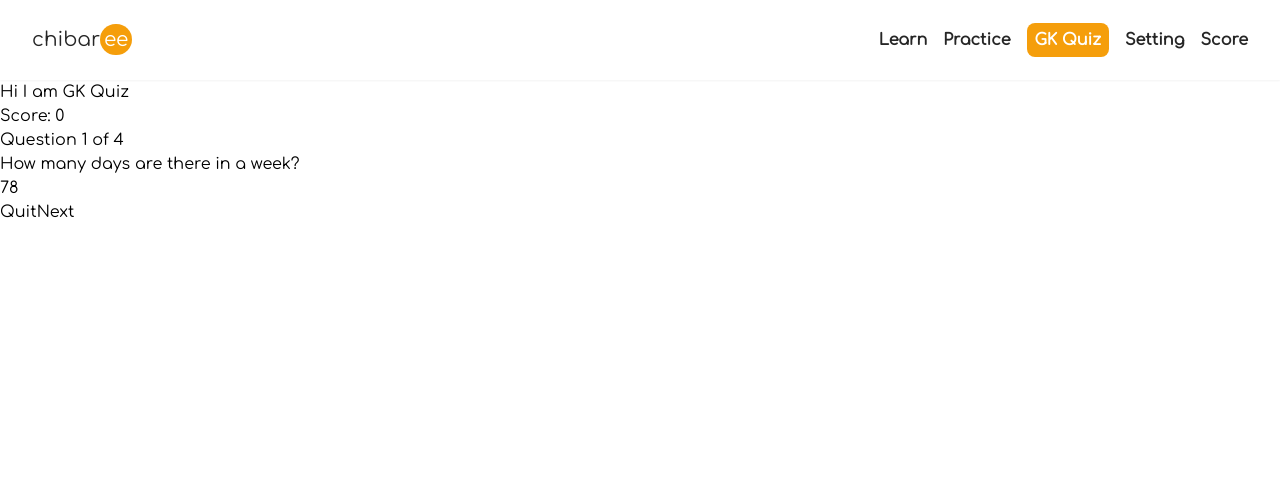
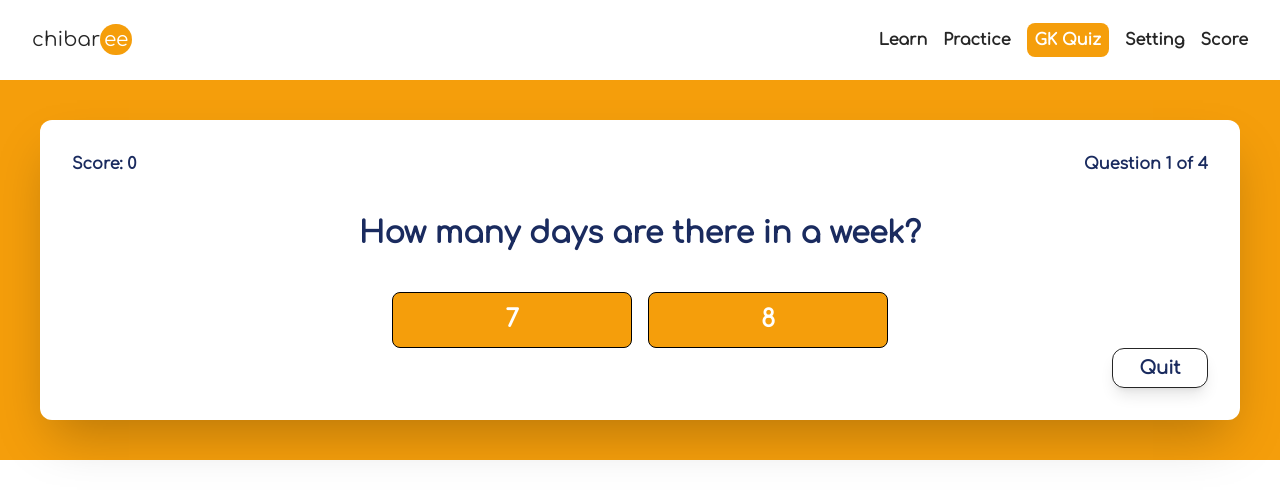
Before and after one commit to HardikGChaudhary/chibree, a React (Create React App) app: page /GKQuiz in a window 1280 px wide. Shown: the top 498 px of the page. Built offline with nearby package versions, Linux system fonts and the light colour scheme.

Commit message:
[Fixed] button background color when its true or false

```diff
--- a/src/App.css
+++ b/src/App.css
@@ -8,3 +8,33 @@ body {
   font-weight: 700;
   border-radius: 8px;
 }
+.button {
+  width: 240px;
+  height: 56px;
+  border: 1px solid black;
+  background-color: #F59E0B;
+  color: white;
+  font-weight: 700;
+  border-radius: 8px;
+  font-size: 24px;
+}
+.trueButton {
+  width: 240px;
+  height: 56px;
+  border: 1px solid black;
+  background-color: #32f50b;
+  color: white;
+  font-weight: 700;
+  border-radius: 8px;
+  font-size: 24px;
+}
+.falseButton {
+  width: 240px;
+  height: 56px;
+  border: 1px solid black;
+  background-color: #f50b32;
+  color: white;
+  font-weight: 700;
+  border-radius: 8px;
+  font-size: 24px;
+}
--- a/src/container/GKQuiz.jsx
+++ b/src/container/GKQuiz.jsx
@@ -5,6 +5,7 @@ import QuizResult from "./quiz/QuizResult";
 
 const GKQuiz = () => {
   const [que, setQue] = useState(0);
+  const [selectedOption, setSelectedOption] = useState(null);
   const handleNextQA = () => {
     const NextQA = que + 1;
     if (NextQA < QA.length) {
@@ -17,50 +18,64 @@ const GKQuiz = () => {
   const [score, setScore] = useState(0);
   // If ans is true thn increase score
   const [correctAns, setCorrectAns] = useState(0);
-  const handleOptions = (isCorrect) => {
+  const handleOptions = (isCorrect, optionIndex) => {
+    setSelectedOption(optionIndex);
     if (isCorrect) {
       setScore(score + 1);
       setCorrectAns(correctAns + 1);
     }
+    // handleNextQA();
+    setTimeout(handleNextQA, 1000);
   };
   // Show the result
   const [showResult, setShowResult] = useState(false);
 
   // PlayAgain
   const PlayAgain = () => {
-    setQue(0)
-    setScore(0)
-    setCorrectAns(0)
-    setShowResult(false)
-  }
+    setQue(0);
+    setScore(0);
+    setCorrectAns(0);
+    setShowResult(false);
+  };
 
   return (
     <>
       <Header></Header>
-      <h1>Hi I am GK Quiz</h1>
-      <div>
+      <div className="bg-doveOrange p-10">
         {showResult ? (
-          <QuizResult score={score} correctAns={correctAns} QA={QA} PlayAgain={PlayAgain} />
+          <QuizResult
+            score={score}
+            correctAns={correctAns}
+            QA={QA}
+            PlayAgain={PlayAgain}
+          />
         ) : (
-          <div>
+          <div className="">
+            <div className="bg-white p-8 text-primaryBlue shadow-2xl rounded-xl">
               {/* Quetions section */}
-            <div className="que-sec">
+              <div className="que-sec flex justify-between items-center font-bold">
                 <div>Score: {score}</div>
                 <div className="que-count">
                   <span>
                     Question {que + 1} of {QA.length}
                   </span>
                 </div>
-              <div className="quetion">{QA[que].question}</div>
+              </div>
+              {/* Quetion */}
+              <div className="quetion py-10 text-center text-3xl font-bold">
+                {QA[que].question}
               </div>
 
-            {/* Answer sction */}
-            <div className="ans-sec">
+              {/* Answer section */}
+              <div className="ans-sec flex justify-center items-center space-x-4">
                 {QA[que].answers.map((ans, i) => {
+                  const optionClass = i === selectedOption ? (ans.isCorrect ? 'trueButton' : 'falseButton') : '';
                   return (
                     <>
                       <button
-                      onClick={() => handleOptions(ans.isCorrect)}
+                        className={`button ${optionClass}`}
+                        // className="w-60 shadow-lg duration-150 hover:bg-doveOrange border border-darkblack hover:border-doveOrange hover:text-white h-14 rounded-xl text-xl font-bold"
+                        onClick={() => handleOptions(ans.isCorrect, i)}
                         key={i}
                       >
                         {ans.Option}
@@ -69,9 +84,20 @@ const GKQuiz = () => {
                   );
                 })}
               </div>
-            <div>
-              <button onClick={PlayAgain}>Quit</button>
-              <button onClick={handleNextQA}>Next</button>
+              <div className="space-x-4 flex justify-end">
+                <button
+                  className="w-24 shadow-lg duration-150 hover:bg-doveOrange border border-darkblack hover:border-doveOrange hover:text-white h-10 rounded-xl text-lg font-semibold"
+                  onClick={PlayAgain}
+                >
+                  Quit
+                </button>
+                {/* <button
+                  className="w-24 shadow-lg duration-150 hover:bg-doveOrange border border-darkblack hover:border-doveOrange hover:text-white h-10 rounded-xl text-lg font-semibold"
+                  onClick={handleNextQA}
+                >
+                  Next
+                </button> */}
+              </div>
             </div>
           </div>
         )}
--- a/src/container/quiz/QuizResult.jsx
+++ b/src/container/quiz/QuizResult.jsx
@@ -1,16 +1,23 @@
-import React from 'react'
+import React from "react";
 
 const QuizResult = (props) => {
   return (
     <>
-      <div>
+      <div className="bg-white p-8 text-primaryBlue shadow-2xl rounded-xl space-y-4 text-center text-xl font-semibold">
         <div>Completed!</div>
-        <div>Total score {props.score}/10</div>
-        <div>Your currect quetion  {props.correctAns} out of {props.QA.length}</div>
-        <button onClick={props.PlayAgain}>Play Again</button>
+        <div>Total score {props.score}/4</div>
+        <div>
+          Your currect quetion {props.correctAns} out of {props.QA.length}
+        </div>
+        <button
+          className="w-48 shadow-lg duration-150 hover:bg-doveOrange border border-darkblack hover:border-doveOrange hover:text-white h-10 rounded-xl text-lg font-semibold"
+          onClick={props.PlayAgain}
+        >
+          Play Again
+        </button>
       </div>
     </>
-  )
-}
+  );
+};
 
-export default QuizResult
+export default QuizResult;
```
Lines whose indentation alone changed are shown as unchanged.
